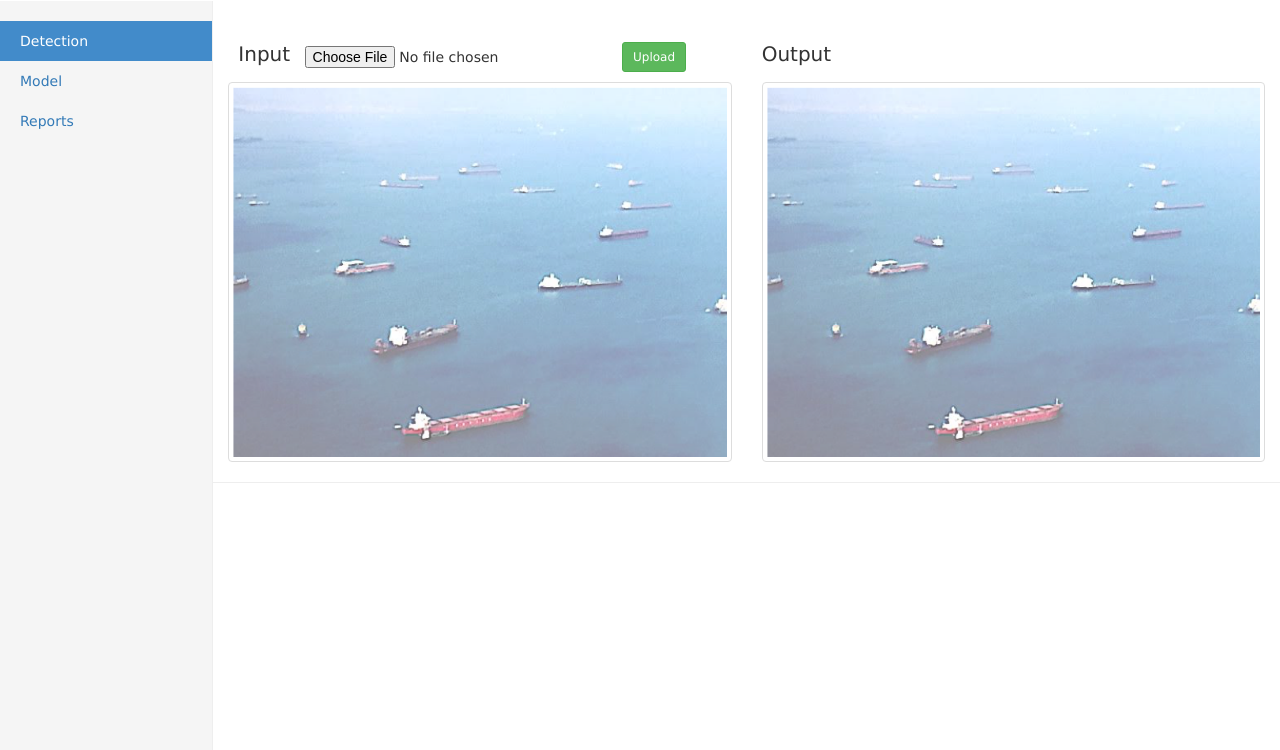
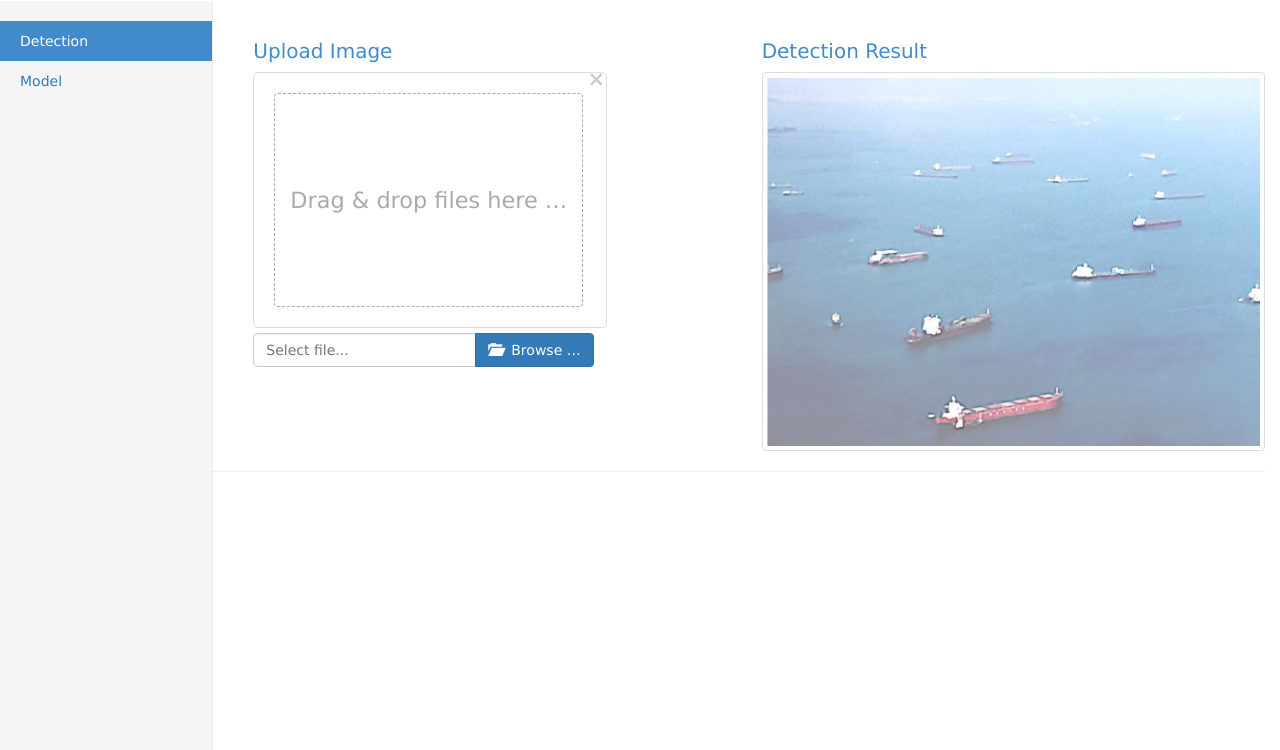
Before and after one commit to BUGenerator/Web, a Flask app: page /upload in a window 1280 px wide. Shown: the part 50-800 px from the top of the page. Run offline with Flask 2, Linux system fonts and the light colour scheme; some libraries are stand-ins or nearby versions.

Commit message:
update the upload page

```diff
--- a/static/css/dashboard.css
+++ b/static/css/dashboard.css
@@ -3,6 +3,11 @@ body {
     padding-top: 50px;
     font-family:  'Lucida Sans Unicode', 'Lucida Grande', sans-serif;
 }
+
+
+/*.detection_header {*/
+
+
 
 /* Navbar navigation */
 
--- a/templates/base.html
+++ b/templates/base.html
@@ -31,6 +31,15 @@
             <script src="{{ url_for('static', filename='js/bootstrap.min.js') }}"></script>
             <script src="{{ url_for('static', filename='js/fileinput.min.js') }}"></script>
         {% endblock %}
+
+    <script>
+     $('.nav-sidebar').find('a').each(function () {
+            if (this.href == document.location.href || document.location.href.search(this.href) >= 0) {
+                $(this).parent().addClass('active'); // this.className = 'active';
+            }
+        });
+    </script>
+
     </body>
 
 </html>
--- a/templates/common/sidebar.html
+++ b/templates/common/sidebar.html
@@ -1,7 +1,7 @@
 <div class="col-sm-3 col-md-2 sidebar">
     <ul class="nav nav-sidebar">
-        <li class="active"><a href="#">Detection<span class="sr-only">(current)</span></a></li>
-        <li><a href="#">Model</a> </li>
-        <li><a href="#">Reports</a></li>
+        <li><a href="../upload">Detection<span class="sr-only">(current)</span></a></li>
+        <li><a href="../model">Model</a> </li>
+{#        <li><a href="#">Reports</a></li>#}
     </ul>
 </div>
--- /dev/null
+++ b/templates/model.html
@@ -0,0 +1 @@
+{% extends "base.html" %}
--- a/templates/upload.html
+++ b/templates/upload.html
@@ -3,23 +3,20 @@
 {% block upload %}
 <div class="col-sm-9 col-sm-offset-3 col-md-10 col-md-offset-2 main">
     <div class="row">
-        <div class="col-sm-6 placeholder" style="padding-top: 40px">
+        <div class="col-sm-6 placeholder" style="padding-top: 20px; padding-left: 30px">
+            <h2 style="font-size: 20px; padding-left: 10px; color: #428bca">Upload Image</h2>
+{#            <a class="detection_header">Upload Image</a>#}
             <form class="form-inline" role="form" action="/upload" method="post" enctype="multipart/form-data">
-                <span style="font-size: 20px; padding-left: 10px">Input</span>
                 <div class="form-group" style="padding-left: 10px">
-                    <input type="file" name="file">
+                    <input type="file" name="file" class="file">
                 </div>
-                <div class="form-group" style="padding-left: 10px">
-                    <button type="submit" class="btn btn-sm btn-success" style="padding-left: 10px">Upload</button>
-                </div>
+{#                <div class="form-group" style="padding-left: 10px">#}
+{#                    <button type="submit" class="btn btn-sm btn-success" style="padding-left: 10px">Upload</button>#}
+{#                </div>#}
             </form>
         </div>
-        <div class="col-sm-6 placeholder" style="padding-top: 40px">
-            <span style="font-size: 20px">Output</span>
-        </div>
-    </div>
-    <div class="row">
-        <div class="col-sm-6 placeholder" style="padding-top: 10px">
+        <div class="col-sm-6 placeholder" style="padding-top: 20px">
+            <h2 style="font-size: 20px; color: #428bca">Detection Result</h2>
             {% if filename %}
             <div id="original_img_div" style="position: relative;">
                 <img class="image-responsive img-thumbnail" src="{{ url_for('get_img_uploaded', filename=filename) }}" id="original_img" style="width: 100%;">
@@ -32,16 +29,7 @@
             <div class="text-muted"><label><input type="checkbox" id="toggle_bounding" name="toggle_bounding" checked> Toggle</label></div>
             {% endif %}
         </div>
-        <div class="col-sm-6 placeholder" style="padding-top: 10px">
-            {% if filename %}
-            <img class="image-responsive img-thumbnail" src="{{ url_for('get_img_predict', filename=filename) }}">
-            {% else %}
-            <img class="image-responsive img-thumbnail" src="{{ url_for('static', filename='image/input-holder.png') }}">
-            {% endif %}
-            <span class="text-muted">{{ output_text }}</span>
-        </div>
     </div>
-</div>
 <script>
 var output_json = {{ output_json | safe}};
 function toggle_bounding(){
--- a/upload.py
+++ b/upload.py
@@ -22,6 +22,11 @@ def allowed_file(filename):
 @app.route('/')
 def get_index():
     return render_template('index.html')
+
+
+@app.route('/model')
+def get_model():
+    return  render_template('model.html')
 
 
 @app.route('/upload', methods=['GET'], strict_slashes=False)
```
